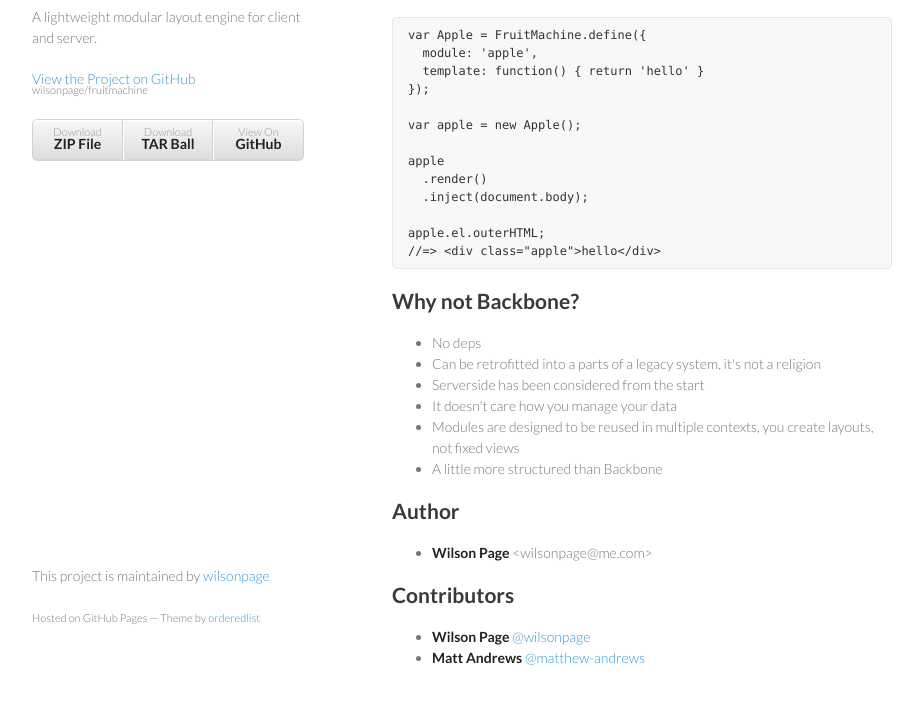
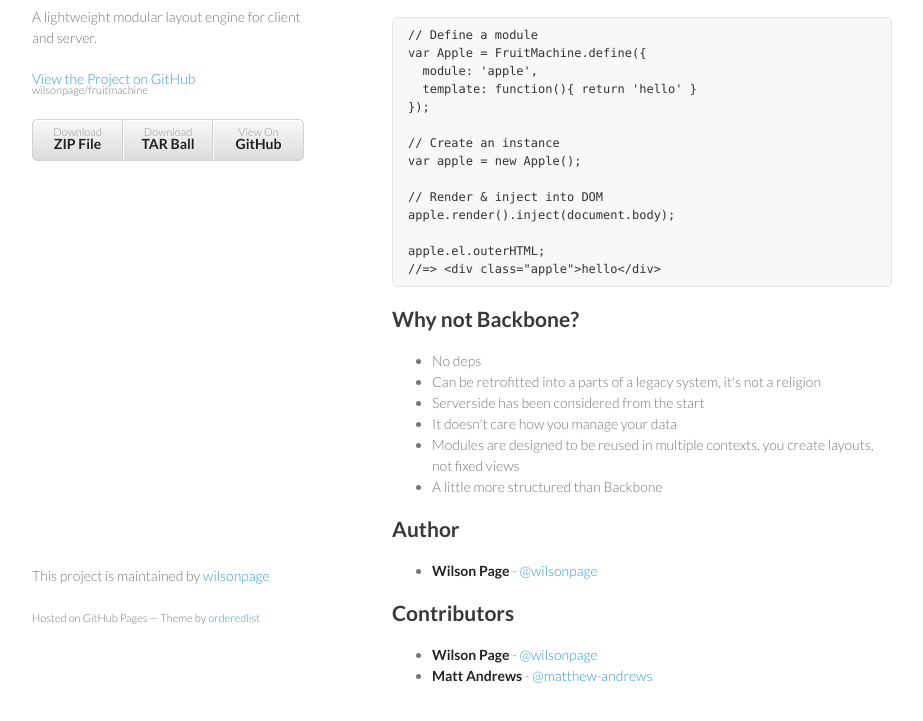
Before and after one commit to ftlabs/fruitmachine, a website: page index.html in a window 1280 px wide. Shown: the part 103-824 px from the top of the page, without its empty margins (178-1101 px from the left). Drawn offline with Linux system fonts and the light colour scheme.

Commit message:
Updated readme

```diff
--- a/index.html
+++ b/index.html
@@ -29,16 +29,17 @@
       </header>
       <section>
 				<p>A lightweight modular layout engine for client and server. Currently powering the award winning FT Web App.</p>
-<pre><code class="lang-js">var Apple = FruitMachine.define({
+<pre><code class="lang-js">// Define a module
+var Apple = FruitMachine.define({
   module: &#39;apple&#39;,
-  template: function() { return &#39;hello&#39; }
+  template: function(){ return &#39;hello&#39; }
 });
 
+// Create an instance
 var apple = new Apple();
 
-apple
-  .render()
-  .inject(document.body);
+// Render &amp; inject into DOM
+apple.render().inject(document.body);
 
 apple.el.outerHTML;
 //=&gt; &lt;div class=&quot;apple&quot;&gt;hello&lt;/div&gt;</code></pre>
@@ -53,12 +54,12 @@
 </ul>
 <h2>Author</h2>
 <ul>
-<li><strong>Wilson Page</strong> &lt;wilsonpage@me.com&gt;</li>
+<li><strong>Wilson Page</strong> - <a href="http://github.com/wilsonpage">@wilsonpage</a></li>
 </ul>
 <h2>Contributors</h2>
 <ul>
-<li><strong>Wilson Page</strong> <a href="http://github.com/wilsonpage">@wilsonpage</a></li>
-<li><strong>Matt Andrews</strong> <a href="http://github.com/matthew-andrews">@matthew-andrews</a></li>
+<li><strong>Wilson Page</strong> - <a href="http://github.com/wilsonpage">@wilsonpage</a></li>
+<li><strong>Matt Andrews</strong> - <a href="http://github.com/matthew-andrews">@matthew-andrews</a></li>
 </ul>
 
       </section>
```
Also changed, not shown: README.md, 1 other file.
